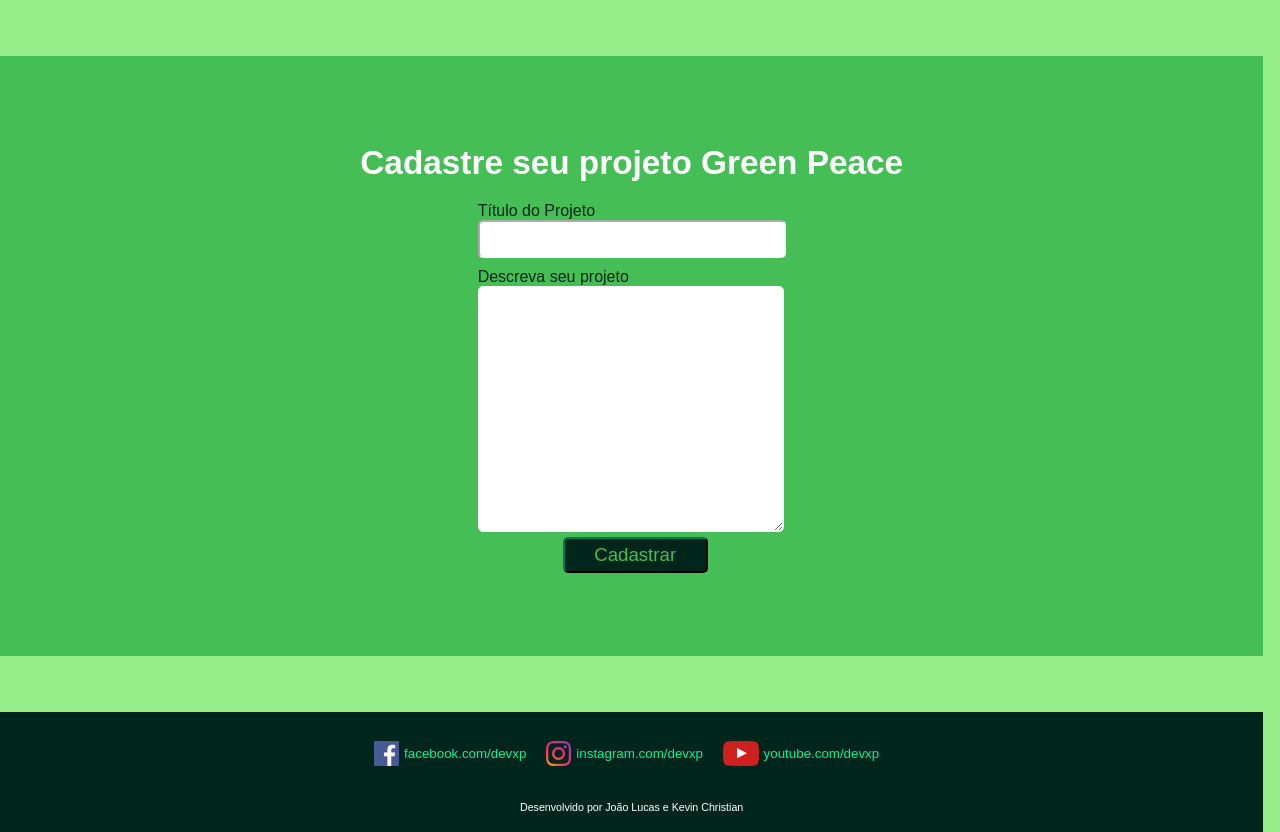
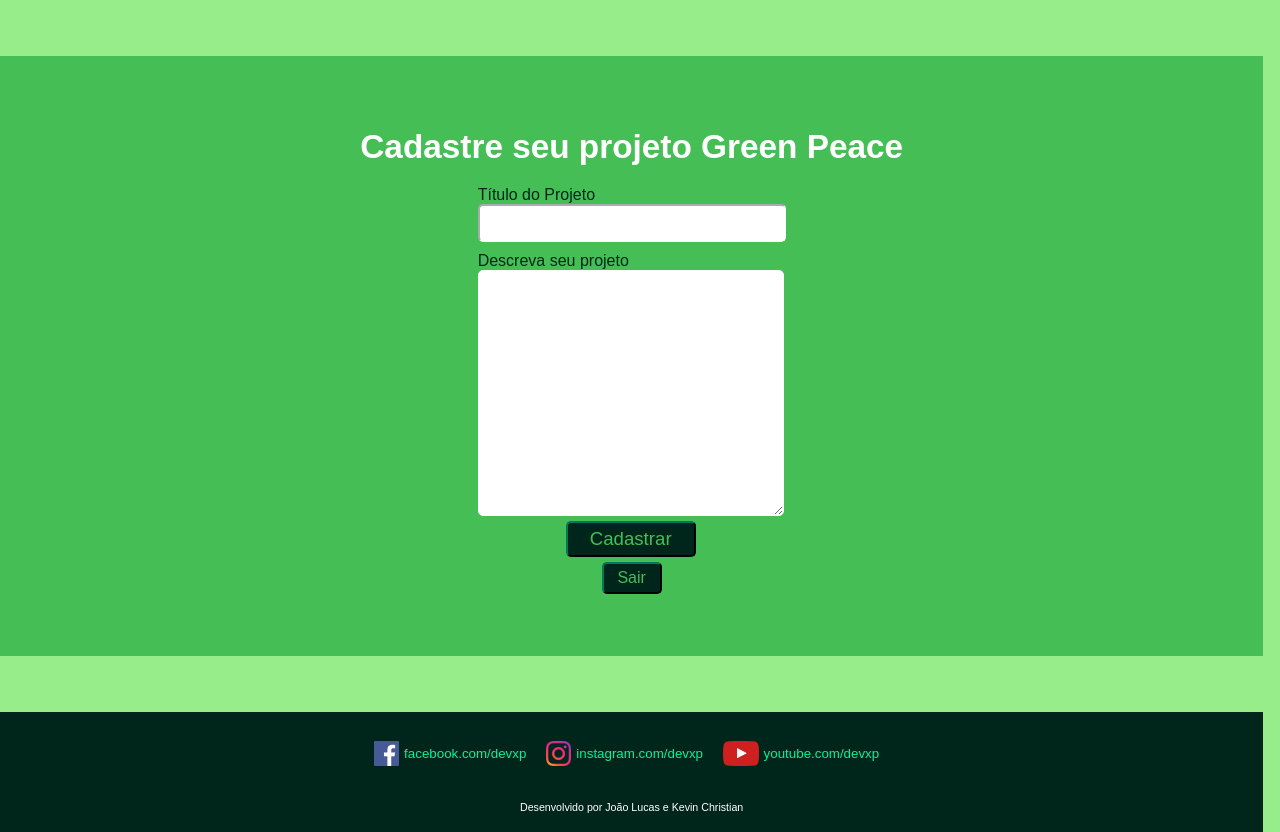
Before and after one commit to joao-lucasilva/DevXP, a Django app: template website/templates/cadastrarideia.html in a window 1280 px wide. Shown: the part 64-896 px from the top of the page. Run offline with Django 3.2, Linux system fonts and the light colour scheme; the template is opened without the code that fills it: values that come from a table or form of the project are taken from there, others are empty; data comes from the database, SQL or seed files in the repository; parts of the project's set-up code (start-up, migrations or seed data) failed here and were passed over.

Commit message:
Inserir botao sair nas paginas do Dev/Inst

```diff
--- a/website/static/css/cadastra_ideia.css
+++ b/website/static/css/cadastra_ideia.css
@@ -82,7 +82,7 @@ header .cadastro button{
     font-family: 'Nunito', sans-serif;
     font-size: 14pt;
     cursor: pointer;
-    width: 145px;
+    width: 130px;
     padding: 5px 8px;
     margin: 5px 0;
 }
@@ -90,6 +90,34 @@ header .cadastro button{
 header .cadastro button:hover{
     background-color: #168039;
     border-color: #168039;
+    color: #ffffff;
+}
+
+header .botao-sair button{
+    background-color: #00261C;
+    border-radius: 5px;
+    border-color: #00261C;
+    color: #45BF55;
+    font-family: 'Nunito', sans-serif;
+    font-size: 12pt;
+    cursor: pointer;
+    width: 60px;
+    padding: 5px 5px;
+}
+
+header .botao-sair button a{
+    text-decoration: none;
+    color: #45BF55;
+    font-family: 'Nunito', sans-serif;
+    font-size: 12pt;
+}
+
+header .botao-sair button:hover{
+    background-color: #168039;
+    border-color: #168039;
+}
+
+header .botao-sair button a:hover{
     color: #ffffff;
 }
 
@@ -127,7 +155,7 @@ header .cadastro form textarea{
 }
 
 header .cadastro form button{
-    margin-left: 85px;
+    margin-left: 88px;
 }
 
 section{
--- a/website/templates/cadastrarideia.html
+++ b/website/templates/cadastrarideia.html
@@ -58,6 +58,9 @@
                 {{ msg }}
             </form>
         </div>
+        <div class="botao-sair">
+            <button><a href="loginst">Sair</a></button>
+        </div>
     </header>
     <section>
 
--- a/website/templates/listar.html
+++ b/website/templates/listar.html
@@ -34,6 +34,9 @@
 
         {% endfor %}
     </p>
+    <div class="botao-sair">
+        <button><a href="loginst">Sair</a></button>
+    </div>
     </header>
     <footer>
         <div class="redes-sociais">
```
Also changed, not shown: website/static/css/listar.css (+25 -1 lines), website/templates/listardev.html (+5 -2 lines).
